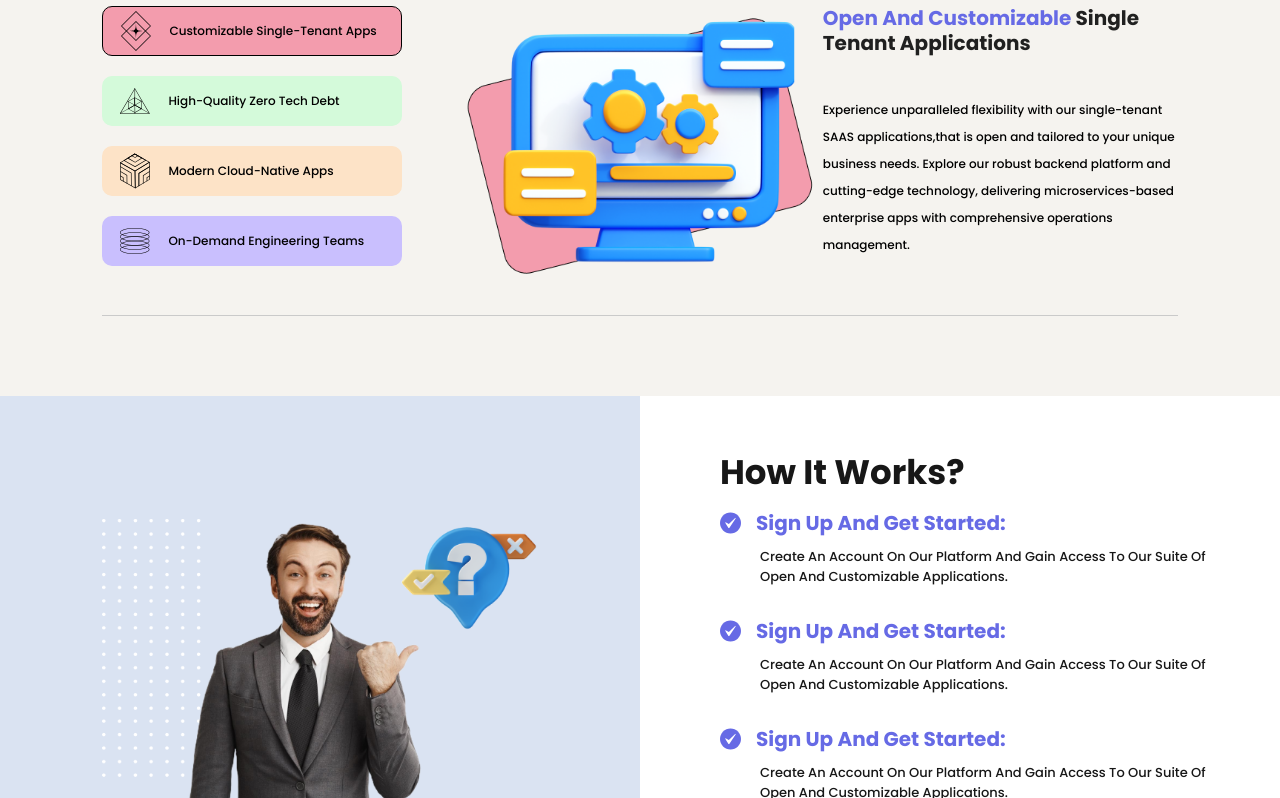
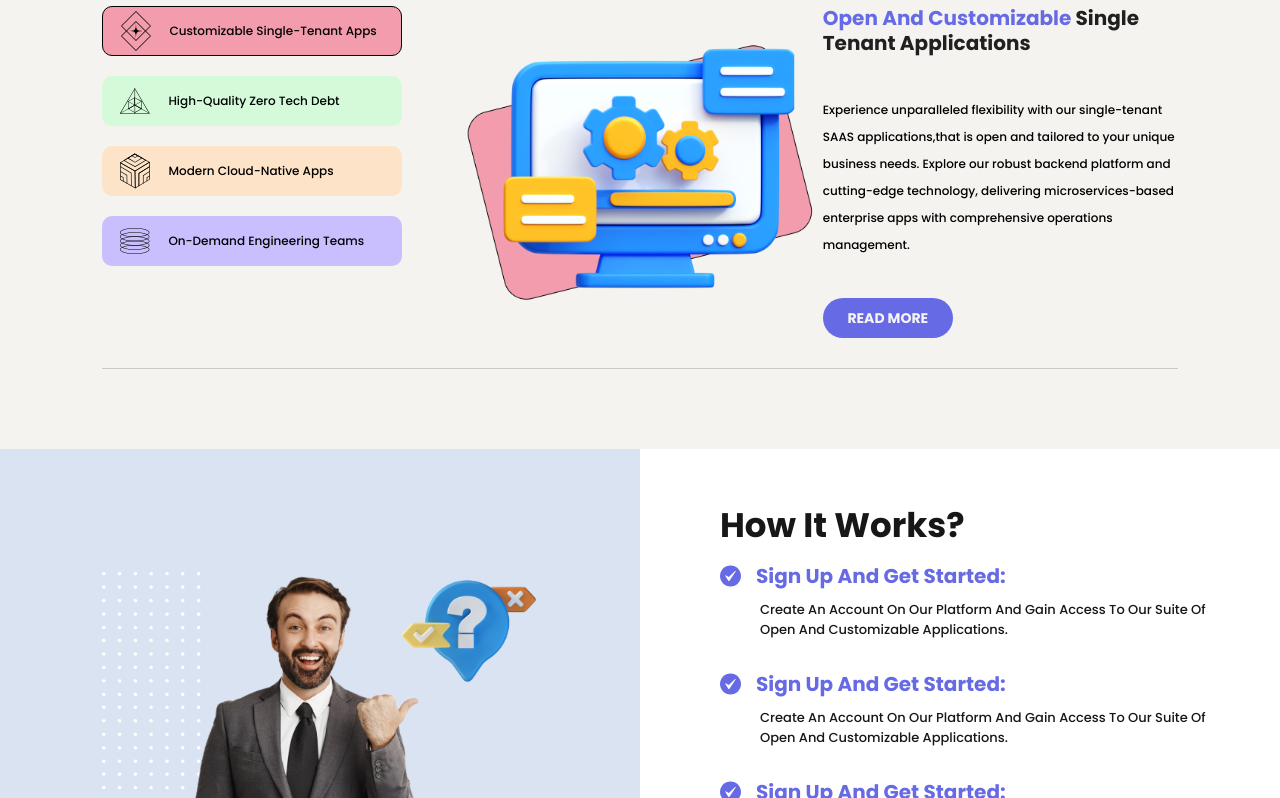
Before and after one commit to ptrsoft/ptr-website, a React (Create React App) app: page / in a window 1280 px wide. Shown: the part 1564-2362 px from the top of the page. Built offline with nearby package versions, Linux system fonts and the light colour scheme.

Commit message:
mobile menu added

```diff
--- a/src/Views/Postlogin/Home/components/OffersSection.js
+++ b/src/Views/Postlogin/Home/components/OffersSection.js
@@ -27,6 +27,9 @@ const OffersSection = () => {
   const handleNavigate = () => {
     navigate('/architecture')
   }
+   const handleSaasArc = () => {
+    navigate('/saas-architecture')
+  }
   return (
     <div className='OffersTab_sec space-container '>
 
@@ -53,6 +56,7 @@ const OffersSection = () => {
     </div>
     <h3 className='tabsMinHeadings'><span style={{ color: '#666AE5' }}> Open and Customizable</span> Single Tenant Applications</h3>
       <p className='accordian_para' >Experience unparalleled flexibility with our single-tenant SAAS applications,that is open and tailored to your unique business needs. Explore our robust backend platform and cutting-edge technology, delivering microservices-based enterprise apps with comprehensive operations management.</p>
+
   </AccordionDetails>
 </Accordion>
 
@@ -221,6 +225,12 @@ Need additional engineering resources? Hire a complete engineering team on deman
 </button>
 } */}
 
+{selectedButton === 1 &&
+            <button onClick={handleSaasArc} className="read_more_btn">
+              Read More
+            </button>
+          }
+
           {selectedButton === 3 &&
             <button onClick={handleNavigate} className="read_more_btn">
               Read More
```
Also changed, not shown: src/index.css (line endings or trailing spaces).
